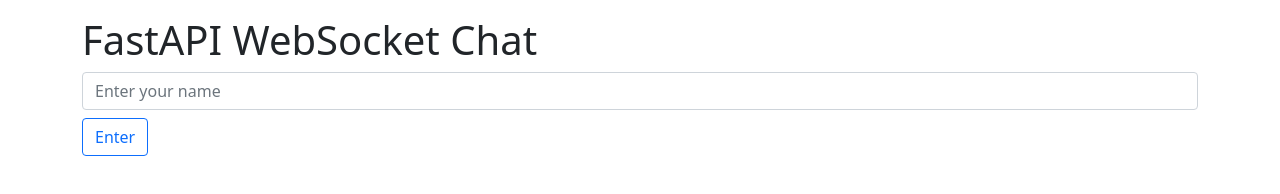
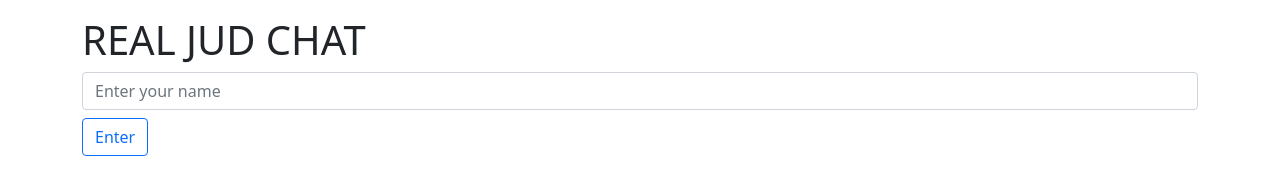
Before and after one commit to 67070194/TEST_REALTIME_CHAT, a plain HTML site: page templates/index.html in a window 1280 px wide. Drawn offline with nearby package versions, Linux system fonts and the light colour scheme.

Commit message:
room_1.1

```diff
--- a/templates/index.html
+++ b/templates/index.html
@@ -1,12 +1,12 @@
 <!DOCTYPE html>
 <html>
     <head>
-        <title>WebSocket Chat Rooms</title>
+        <title>REAL JUD</title>
         <link href="https://cdn.jsdelivr.net/npm/bootstrap@5.0.2/dist/css/bootstrap.min.css" rel="stylesheet">
     </head>
     <body>
         <div class="container mt-3">
-            <h1>FastAPI WebSocket Chat</h1>
+            <h1>REAL JUD CHAT</h1>
             <form id="name-form" onsubmit="goToChatRooms(event)">
                 <input type="text" class="form-control" id="usernameInput" placeholder="Enter your name" required autocomplete="off"/>
                 <button class="btn btn-outline-primary mt-2">Enter</button>
```
Also changed, not shown: templates/chat.html (+2 -2 lines).
